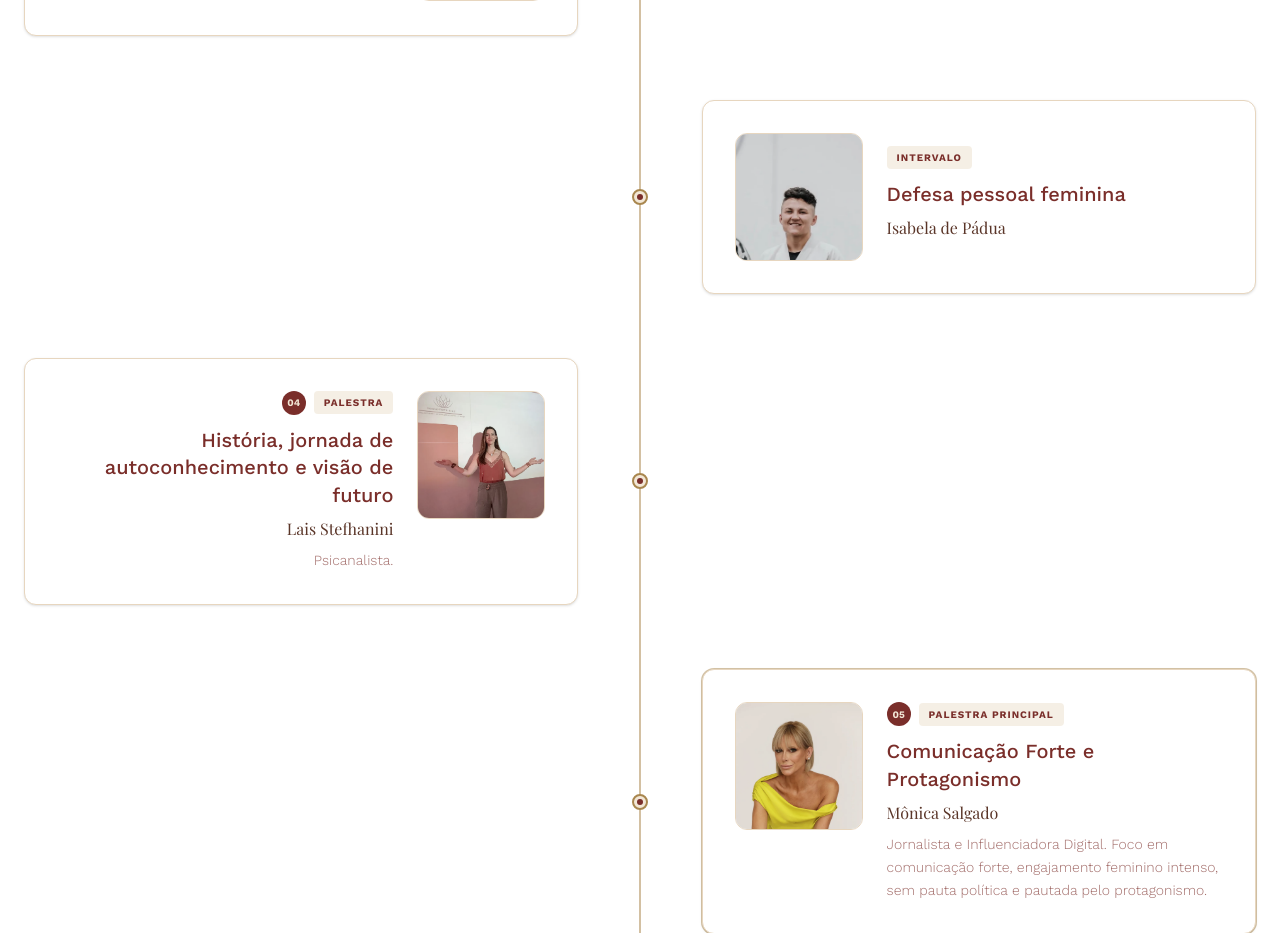
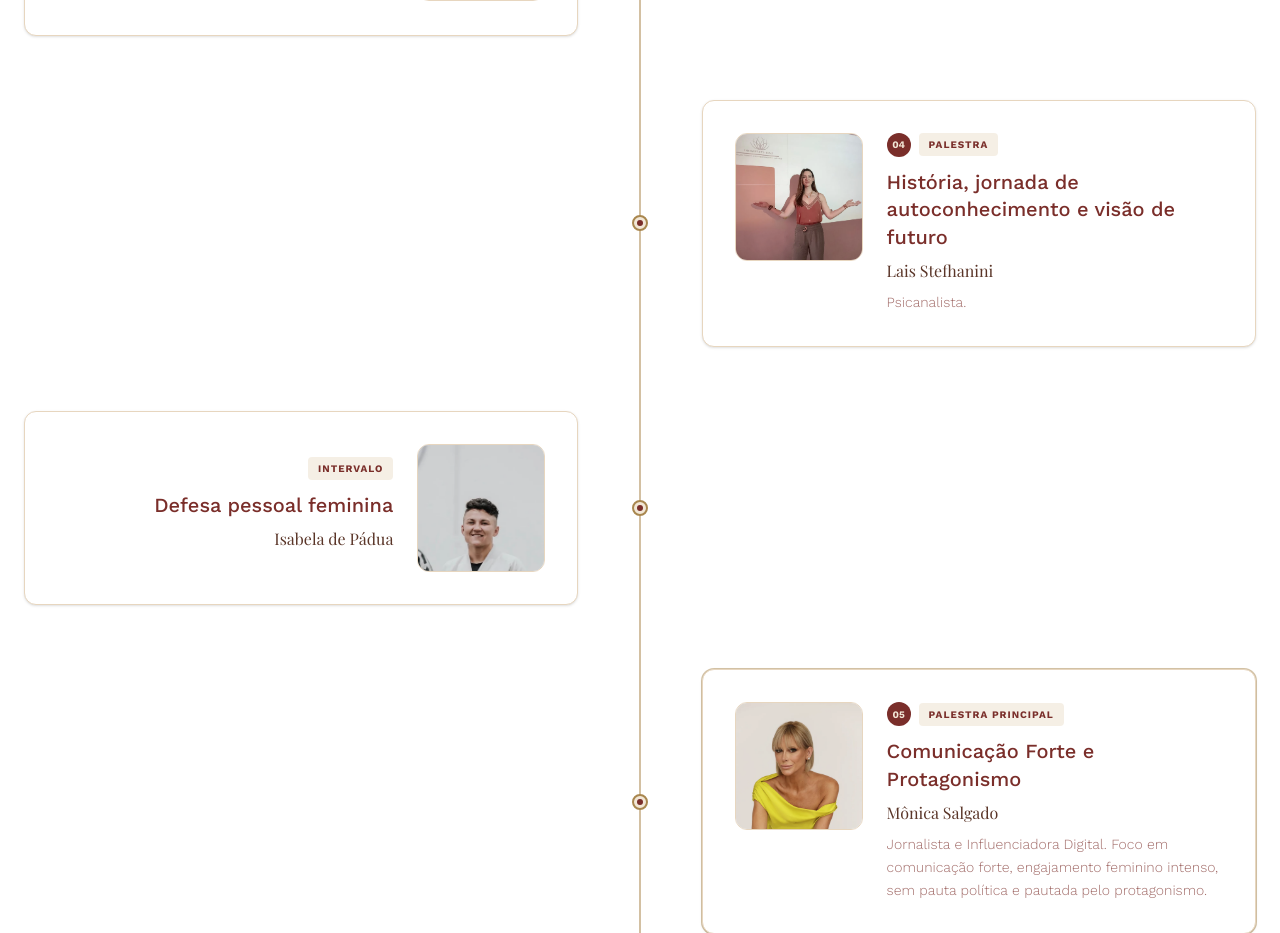
Before and after one commit to guigomes1988/alquimiafeminina, a React (Vite) app: page / in a window 1280 px wide. Shown: the part 4620-5553 px from the top of the page. Built offline with nearby package versions, Linux system fonts and the light colour scheme; a web font is replaced by a local one.

Commit message:
feat: altera ordem da linha do tempo no Lineup

```diff
--- a/src/components/Lineup.tsx
+++ b/src/components/Lineup.tsx
@@ -37,14 +37,6 @@ const schedule = [
     image: "/palestrantes/Joseanna Fagundes.webp",
   },
   {
-    type: "Intervalo",
-    title: "Defesa pessoal feminina",
-    speaker: "Isabela de Pádua",
-    description: "",
-    highlight: false,
-    image: "/palestrantes/Isabela de Pádua.webp",
-  },
-  {
     type: "Palestra",
     title: "História, jornada de autoconhecimento e visão de futuro",
     speaker: "Lais Stefhanini",
@@ -52,6 +44,14 @@ const schedule = [
     highlight: false,
     image: "/palestrantes/Lais Stefhanini.webp",
     number: "04",
+  },
+  {
+    type: "Intervalo",
+    title: "Defesa pessoal feminina",
+    speaker: "Isabela de Pádua",
+    description: "",
+    highlight: false,
+    image: "/palestrantes/Isabela de Pádua.webp",
   },
   {
     type: "Palestra Principal",
```
